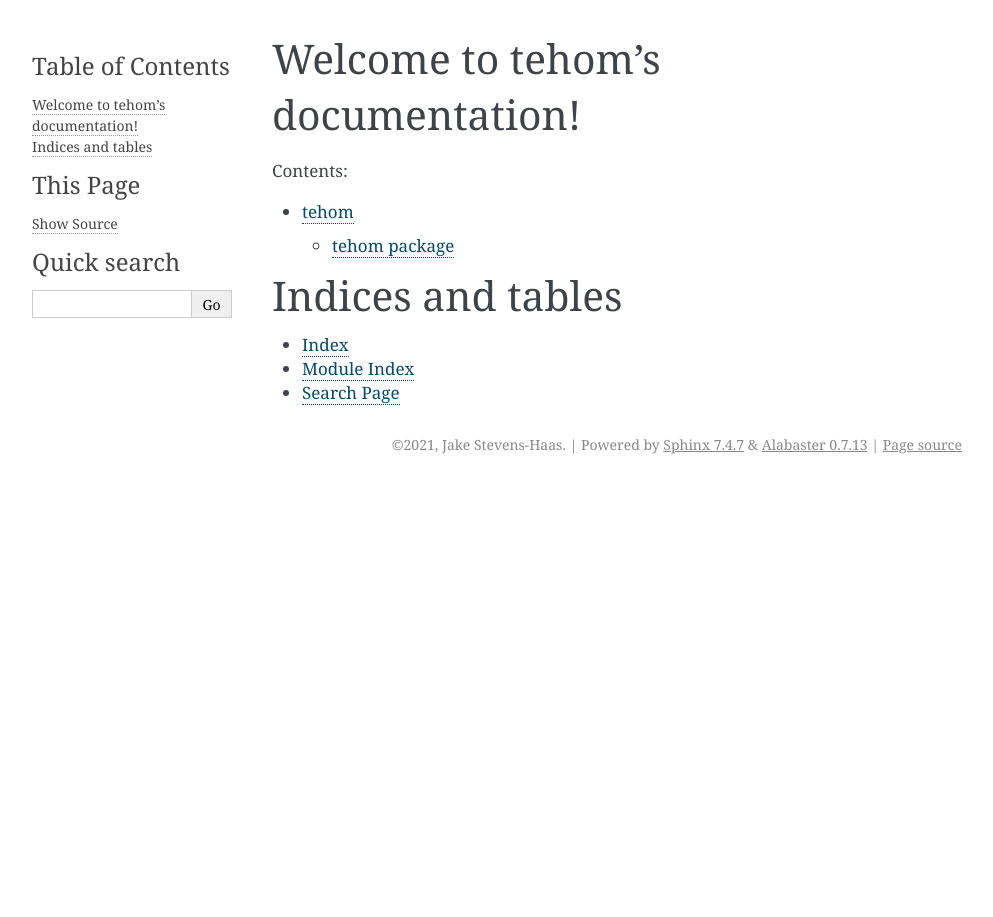
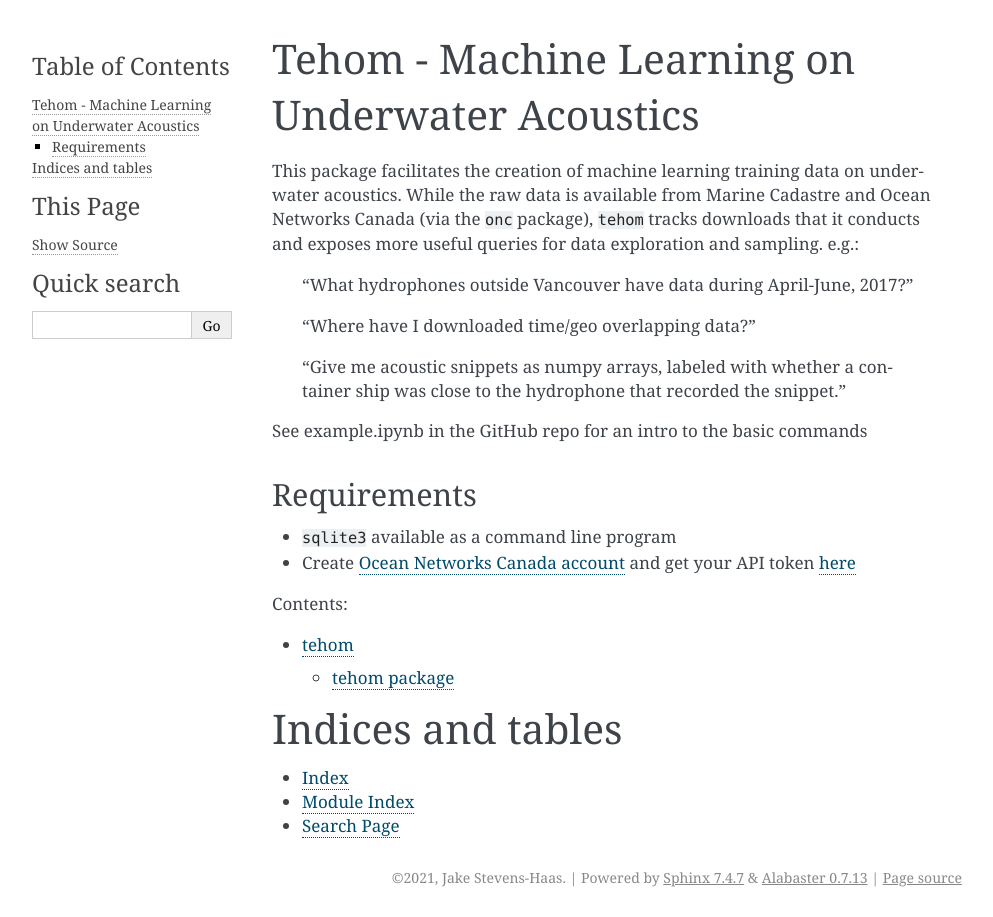
Before and after one commit to Jacob-Stevens-Haas/tehom, a Sphinx documentation site: the page built from docs/source/index.rst, in a window 1280 px wide. Shown: the whole page, without its empty margins (148-1141 px from the left). Built offline with Sphinx 7.4.7, drawn with Linux system fonts in a browser that asks for light colours; formulas are drawn with MathJax 3.

Commit message:
DOC: Add info to readme and index.rst

```diff
--- a/docs/source/index.rst
+++ b/docs/source/index.rst
@@ -3,8 +3,29 @@
    You can adapt this file completely to your liking, but it should at least
    contain the root ``toctree`` directive.
 
-Welcome to tehom's documentation!
-=================================
+Tehom - Machine Learning on Underwater Acoustics
+=================================================
+
+This package facilitates the creation of machine learning training data on
+underwater acoustics.  While the raw data is available from Marine Cadastre and
+Ocean Networks Canada (via the ``onc`` package), ``tehom`` tracks downloads that it conducts
+and exposes more useful queries for data exploration and sampling.  e.g.:
+
+  "What hydrophones outside Vancouver have data during April-June, 2017?"
+
+  "Where have I downloaded time/geo overlapping data?"
+
+  "Give me acoustic snippets as numpy arrays, labeled with whether a container
+  ship was close to the hydrophone that recorded the snippet."
+
+See example.ipynb in the GitHub repo for an intro to the basic commands
+
+Requirements
+----------------
+- ``sqlite3`` available as a command line program
+- Create `Ocean Networks Canada account <https://data.oceannetworks.ca/Login?service=https://data.oceannetworks.ca/LandingPage>`_
+  and get your API token `here <https://data.oceannetworks.ca/Profile#api_tab>`_
+
 
 .. toctree::
    :maxdepth: 2
```
Also changed, not shown: README.md (+39 -3 lines), 1 other file.
